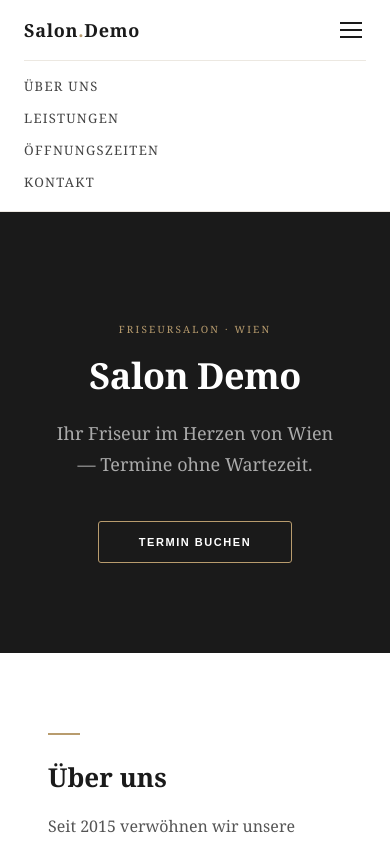
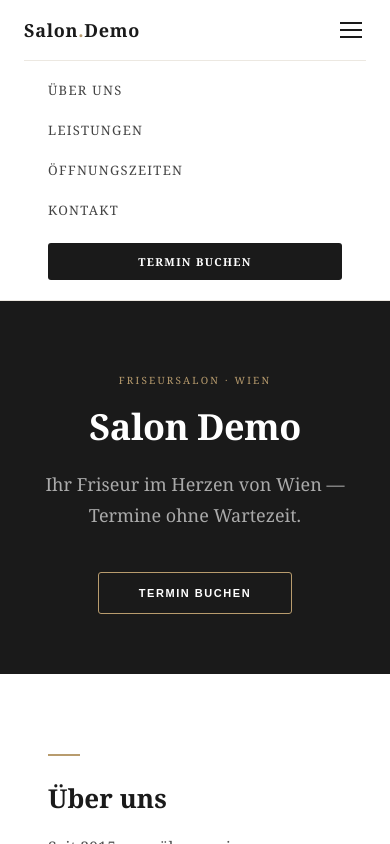
Before and after one commit to pixelmeister-org/demo-kunde, a Next.js app: page / in a window 390 px wide. Both pictures are taken after a click on the button "Menü". Shown: the top 844 px of the page. Built offline with nearby package versions, Linux system fonts and the light colour scheme.

Commit message:
chore(portal-agent): Responsiveness der Navigation und aller Sektionen verbessert: Das mobile
request-id: ab4ff2d2-bbd2-4d22-a6ad-703014e1a546

```diff
--- a/app/page.tsx
+++ b/app/page.tsx
@@ -124,7 +124,7 @@ export default function Home() {
           <div
             style={{
               borderTop: "1px solid #ece8e1",
-              padding: "16px 0 20px",
+              padding: "16px 24px 20px",
               display: "flex",
               flexDirection: "column",
               gap: 14,
@@ -141,17 +141,38 @@ export default function Home() {
                   letterSpacing: "0.1em",
                   textTransform: "uppercase",
                   color: "#444",
+                  padding: "4px 0",
                 }}
               >
                 {label}
               </a>
             ))}
+            <a
+              href="#kontakt"
+              onClick={() => setMenuOpen(false)}
+              style={{
+                textDecoration: "none",
+                fontSize: 11,
+                fontWeight: 600,
+                letterSpacing: "0.12em",
+                textTransform: "uppercase",
+                background: DARK,
+                color: "#fff",
+                padding: "11px 20px",
+                borderRadius: 3,
+                textAlign: "center",
+                marginTop: 6,
+              }}
+            >
+              Termin buchen
+            </a>
           </div>
         )}
       </nav>
 
       {/* HERO */}
       <header
+        className="hero-section"
         style={{
           background: DARK,
           color: "#fff",
@@ -253,6 +274,7 @@ export default function Home() {
             Öffnungszeiten
           </h2>
           <div
+            className="hours-card"
             style={{
               display: "inline-flex",
               alignItems: "center",
@@ -299,6 +321,7 @@ export default function Home() {
               <li
                 key={id}
                 data-edit-id={id}
+                className="price-item"
                 style={{
                   display: "flex",
                   justifyContent: "space-between",
@@ -340,6 +363,7 @@ export default function Home() {
         </span>
         <p
           data-edit-id="contact"
+          className="footer-contact"
           style={{ margin: 0, fontSize: 14, lineHeight: 2, color: "#666" }}
         >
           Demogasse 1, 1220 Wien &nbsp;·&nbsp; 01 234 56 78 &nbsp;·&nbsp; hallo@salon-demo.at
@@ -349,16 +373,43 @@ export default function Home() {
         </p>
       </footer>
 
-      {/* Responsive Nav */}
+      {/* Responsive Styles */}
       <style>{`
+        /* --- Navigation --- */
         @media (max-width: 640px) {
-          .nav-desktop { display: none !important; }
-          .nav-cta-desktop { display: none !important; }
-          .nav-hamburger { display: flex !important; }
+          .nav-desktop      { display: none !important; }
+          .nav-cta-desktop  { display: none !important; }
+          .nav-hamburger    { display: flex !important; }
         }
         @media (min-width: 641px) {
-          .nav-hamburger { display: none !important; }
+          .nav-hamburger    { display: none !important; }
         }
+
+        /* --- Sections --- */
+        @media (max-width: 480px) {
+          /* Hero */
+          .hero-section {
+            padding: 72px 20px 60px !important;
+          }
+          /* Öffnungszeiten-Karte umbrechend */
+          .hours-card {
+            display: flex !important;
+            flex-wrap: wrap;
+            width: 100%;
+            box-sizing: border-box;
+          }
+          /* Footer-Kontakttext */
+          .footer-contact {
+            word-break: break-word;
+          }
+          /* Preisliste kompakter */
+          .price-item {
+            padding: 16px 16px !important;
+          }
+        }
+
+        /* --- Link Hover --- */
+        a { transition: color 0.2s; }
       `}</style>
     </main>
   );
```
Also changed, not shown: 1 other file (tests, documents, lock files or other folders).
